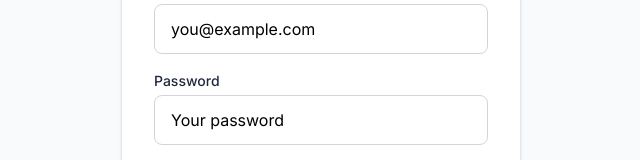
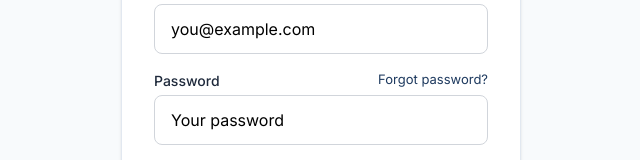
Before and after one commit to breverdbidder/zonewise-web, a Next.js app: page /login in a window 1280 px wide. Shown: the part 350-510 px from the top of the page, without its empty margins (319-959 px from the left). Built offline with nearby package versions, Linux system fonts and the light colour scheme; no server answers.

Commit message:
fix(auth): add forgot password link and URL error display

```diff
--- a/app/(auth)/login/page.tsx
+++ b/app/(auth)/login/page.tsx
@@ -1,55 +1,36 @@
 'use client'
 
-import { useState, ChangeEvent, FormEvent } from 'react'
+import { useState, ChangeEvent, FormEvent, Suspense } from 'react'
 import Link from 'next/link'
-import { useRouter } from 'next/navigation'
+import { useRouter, useSearchParams } from 'next/navigation'
 import { createClient } from '@/lib/supabase/client'
 
-export default function LoginPage() {
+function LoginForm() {
   const [email, setEmail] = useState<string>('')
   const [password, setPassword] = useState<string>('')
   const [loading, setLoading] = useState<boolean>(false)
   const [error, setError] = useState<string>('')
   const router = useRouter()
+  const searchParams = useSearchParams()
+  const urlError = searchParams.get('error')
   const supabase = createClient()
 
-  function handleEmailChange(e: ChangeEvent<HTMLInputElement>) {
-    setEmail(e.target.value)
-  }
-
-  function handlePasswordChange(e: ChangeEvent<HTMLInputElement>) {
-    setPassword(e.target.value)
-  }
+  function handleEmailChange(e: ChangeEvent<HTMLInputElement>) { setEmail(e.target.value) }
+  function handlePasswordChange(e: ChangeEvent<HTMLInputElement>) { setPassword(e.target.value) }
 
   async function handleLogin(e: FormEvent<HTMLFormElement>) {
     e.preventDefault()
     setLoading(true)
     setError('')
-
-    const { error: loginError } = await supabase.auth.signInWithPassword({
-      email,
-      password
-    })
-
-    if (loginError) {
-      setError(loginError.message)
-      setLoading(false)
-    } else {
-      router.push('/dashboard')
-    }
+    const { error: loginError } = await supabase.auth.signInWithPassword({ email, password })
+    if (loginError) { setError(loginError.message); setLoading(false) }
+    else { router.push('/dashboard') }
   }
 
   const inputStyle = {
-    width: '100%',
-    padding: '12px 16px',
-    border: '1px solid #d1d5db',
-    borderRadius: '8px',
-    fontSize: '16px',
-    boxSizing: 'border-box' as const,
-    color: '#000000',
-    backgroundColor: '#ffffff',
-    WebkitTextFillColor: '#000000',
-    opacity: 1
+    width: '100%', padding: '12px 16px', border: '1px solid #d1d5db',
+    borderRadius: '8px', fontSize: '16px', boxSizing: 'border-box' as const,
+    color: '#000000', backgroundColor: '#ffffff', WebkitTextFillColor: '#000000', opacity: 1
   }
 
   return (
@@ -63,55 +44,44 @@ export default function LoginPage() {
             <span style={{ fontSize: '24px', fontWeight: 'bold', color: '#1e293b' }}>ZoneWise.AI</span>
           </Link>
         </div>
-
         <div style={{ backgroundColor: 'white', padding: '32px', borderRadius: '12px', boxShadow: '0 1px 3px rgba(0,0,0,0.1)', border: '1px solid #e2e8f0' }}>
           <h1 style={{ fontSize: '24px', fontWeight: 'bold', textAlign: 'center', marginBottom: '24px', color: '#1e293b' }}>Welcome back</h1>
-
+          {urlError && (
+            <div style={{ backgroundColor: '#fef2f2', color: '#dc2626', padding: '12px', borderRadius: '8px', fontSize: '14px', marginBottom: '16px' }}>{urlError}</div>
+          )}
           {error && (
             <div style={{ backgroundColor: '#fef2f2', color: '#dc2626', padding: '12px', borderRadius: '8px', fontSize: '14px', marginBottom: '16px' }}>{error}</div>
           )}
-
           <form onSubmit={handleLogin}>
             <div style={{ marginBottom: '16px' }}>
               <label htmlFor="login-email" style={{ display: 'block', fontSize: '14px', fontWeight: '500', marginBottom: '4px', color: '#1e293b' }}>Email</label>
-              <input
-                id="login-email"
-                type="email"
-                value={email}
-                onChange={handleEmailChange}
-                style={inputStyle}
-                placeholder="you@example.com"
-                autoComplete="email"
-                required
-              />
+              <input id="login-email" type="email" value={email} onChange={handleEmailChange} style={inputStyle} placeholder="you@example.com" autoComplete="email" required />
             </div>
             <div style={{ marginBottom: '16px' }}>
-              <label htmlFor="login-password" style={{ display: 'block', fontSize: '14px', fontWeight: '500', marginBottom: '4px', color: '#1e293b' }}>Password</label>
-              <input
-                id="login-password"
-                type="password"
-                value={password}
-                onChange={handlePasswordChange}
-                style={inputStyle}
-                placeholder="Your password"
-                autoComplete="current-password"
-                required
-              />
+              <div style={{ display: 'flex', justifyContent: 'space-between', alignItems: 'center', marginBottom: '4px' }}>
+                <label htmlFor="login-password" style={{ fontSize: '14px', fontWeight: '500', color: '#1e293b' }}>Password</label>
+                <Link href="/forgot-password" style={{ fontSize: '13px', color: '#1E3A5F', textDecoration: 'none' }}>Forgot password?</Link>
+              </div>
+              <input id="login-password" type="password" value={password} onChange={handlePasswordChange} style={inputStyle} placeholder="Your password" autoComplete="current-password" required />
             </div>
-            <button
-              type="submit"
-              disabled={loading}
-              style={{ width: '100%', padding: '12px', backgroundColor: '#1E3A5F', color: 'white', fontWeight: '500', borderRadius: '8px', border: 'none', fontSize: '16px', cursor: 'pointer', opacity: loading ? 0.5 : 1 }}
-            >
+            <button type="submit" disabled={loading} style={{ width: '100%', padding: '12px', backgroundColor: '#1E3A5F', color: 'white', fontWeight: '500', borderRadius: '8px', border: 'none', fontSize: '16px', cursor: 'pointer', opacity: loading ? 0.5 : 1 }}>
               {loading ? 'Signing in...' : 'Sign in'}
             </button>
           </form>
-
           <p style={{ textAlign: 'center', fontSize: '14px', color: '#64748b', marginTop: '24px' }}>
-            Don't have an account? <Link href="/signup" style={{ color: '#1E3A5F', textDecoration: 'none', fontWeight: '500' }}>Sign up</Link>
+            Don&apos;t have an account?{' '}
+            <Link href="/signup" style={{ color: '#1E3A5F', textDecoration: 'none', fontWeight: '500' }}>Sign up</Link>
           </p>
         </div>
       </div>
     </div>
   )
 }
+
+export default function LoginPage() {
+  return (
+    <Suspense fallback={<div style={{ minHeight: '100vh', display: 'flex', alignItems: 'center', justifyContent: 'center' }}>Loading...</div>}>
+      <LoginForm />
+    </Suspense>
+  )
+}
```
